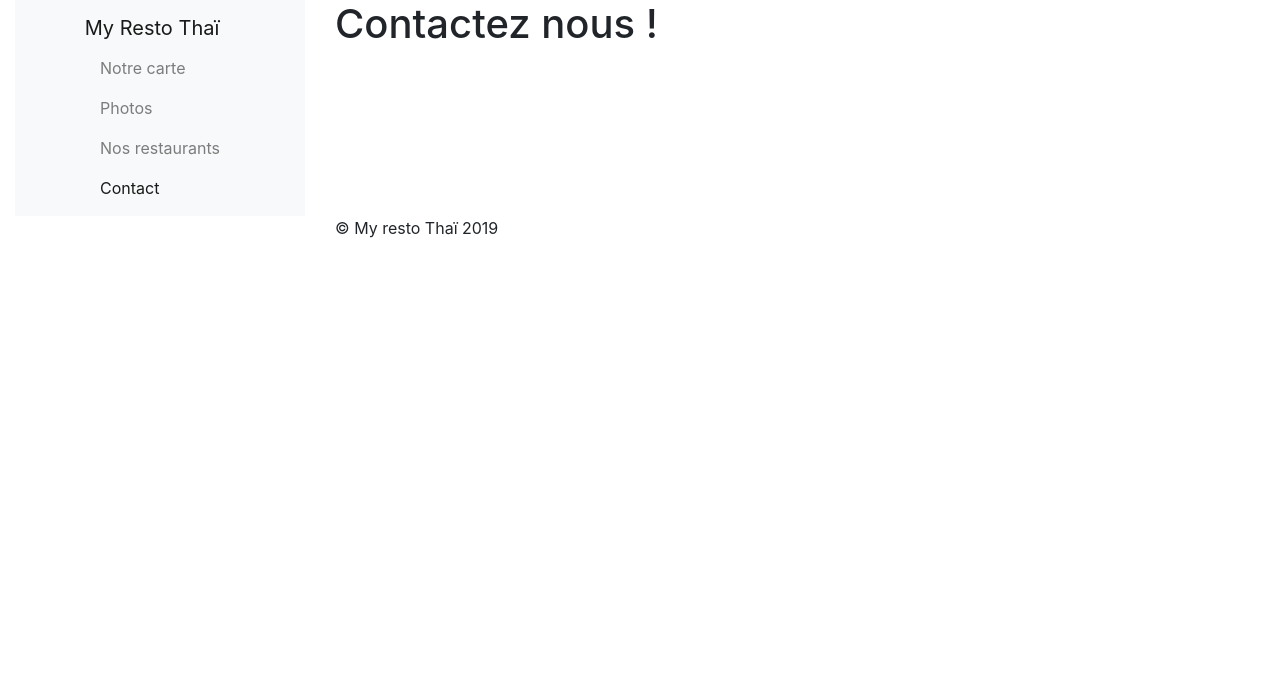
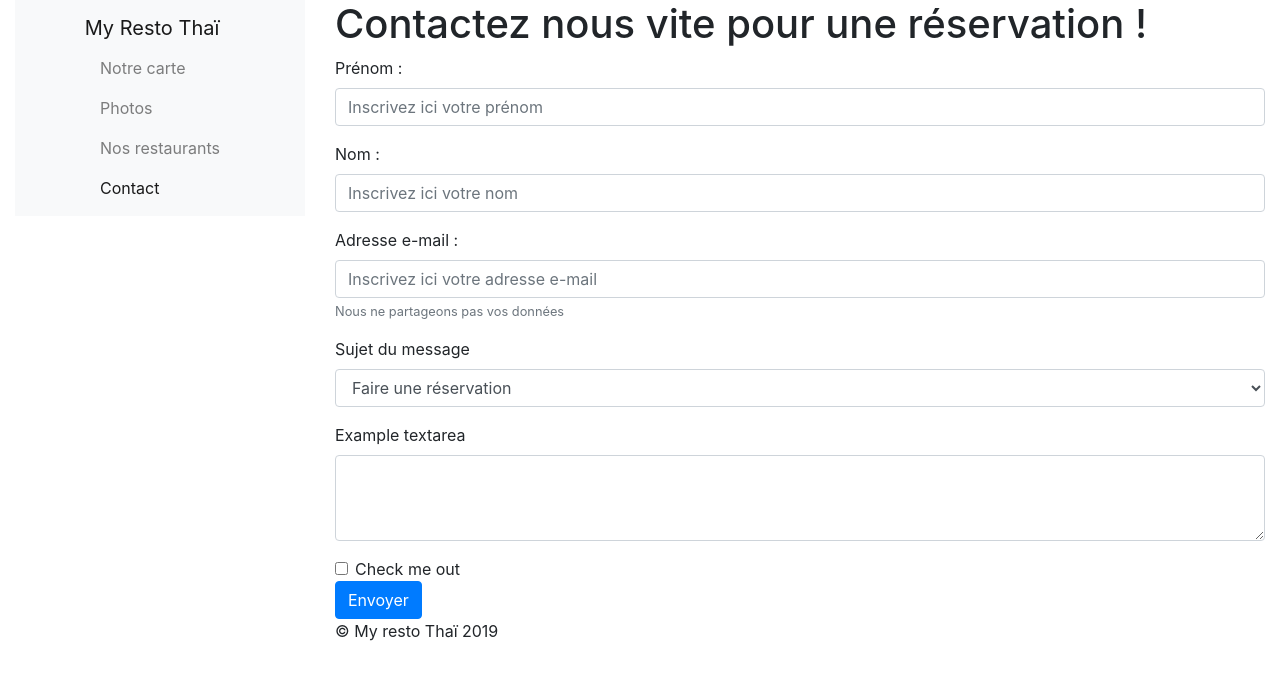
Before and after one commit to cevaho/bootstrap-resto-website, a plain HTML site: page contact.html in a window 1280 px wide. Drawn offline with nearby package versions, Linux system fonts and the light colour scheme.

Commit message:
ajout de glyphicon et du formulaire

```diff
--- a/assets/css/style.css
+++ b/assets/css/style.css
@@ -1,3 +1,4 @@
+
 
 
 #popup{
--- a/contact.html
+++ b/contact.html
@@ -68,7 +68,44 @@
 
       <main class=" col-12 col-lg-9 col-xl-9">
 
-	<h1>Contactez nous !</h1>
+	<h1>Contactez nous vite pour une réservation !</h1>
+
+	<form>
+		<div class="form-group">
+			<label for="firstnamer">Prénom :</label>
+			<input class="form-control" id="firstnamer" type="text" placeholder="Inscrivez ici votre prénom">
+		</div>
+		<div class="form-group">
+			<label for="lastnamer">Nom :</label>
+			<input class="form-control" id="lastnamer" type="text" placeholder="Inscrivez ici votre nom">
+		</div>
+  		<div class="form-group">
+    			<label for="emailer">Adresse e-mail :</label>
+    			<input type="email" class="form-control" id="emailer" aria-describedby="emailHelp"
+				placeholder="Inscrivez ici votre adresse e-mail">
+   			 <small id="emailHelp" class="form-text text-muted">Nous ne partageons pas vos données</small>
+  		</div>
+		<div class="form-group">
+    			<label for="exampleFormControlSelect1">Sujet du message</label>
+    			<select class="form-control" id="exampleFormControlSelect1">
+      				<option>Faire une réservation</option>
+      				<option>Proposer un plat</option>
+      				<option>Une question à propos des allergène</option>
+      				<option>Demander la liste de vins</option>
+      				<option>Autres</option>
+    			</select>
+  		</div>
+		<div class="form-group">
+    			<label for="textContent">Example textarea</label>
+    			<textarea class="form-control" id="textContent" rows="3"></textarea>
+  		</div>
+  		<div class="form-check">
+    			<input type="checkbox" class="form-check-input" id="exampleCheck1">
+    			<label class="form-check-label" for="exampleCheck1">Check me out</label>
+  		</div>
+		<i class="glyphicon glyphicon-cutlery"></i>
+  		<button type="submit" class="btn btn-primary">Envoyer<span class="glyphicon glyphicon-star"></span></button>
+	</form>
 
 
 
```
Also changed, not shown: 1 other file.
